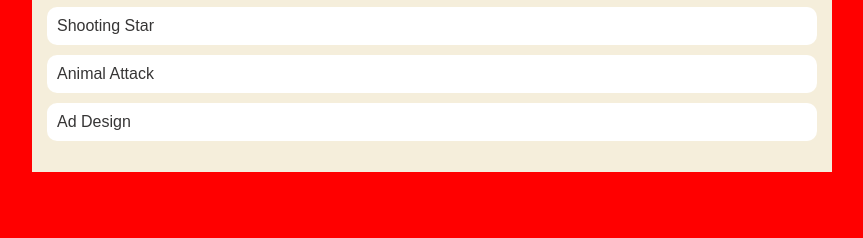
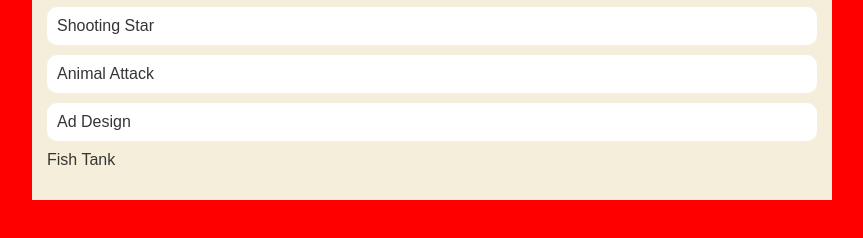
Before and after one commit to gryffinsandage/gryffinsandage.github.io, a plain HTML site: page portfolio.html in a window 1280 px wide. Shown: the part 398-636 px from the top of the page, without its empty margins (208-1071 px from the left). Drawn offline with Linux system fonts and the light colour scheme.

Commit message:
adding fish tank

```diff
--- a/portfolio.html
+++ b/portfolio.html
@@ -48,6 +48,8 @@
                  <li>
                   <a href="https://www.khanacademy.org/computer-programming/spin-off-of-project-ad-design/5579517765730304">Ad Design </a>
                 </li>
+              </li>
+              <a href = "https://www.khanacademy.org/computer-programming/aquaman/5086015929303040"> Fish Tank </a>
             </ul>
 
 
```
